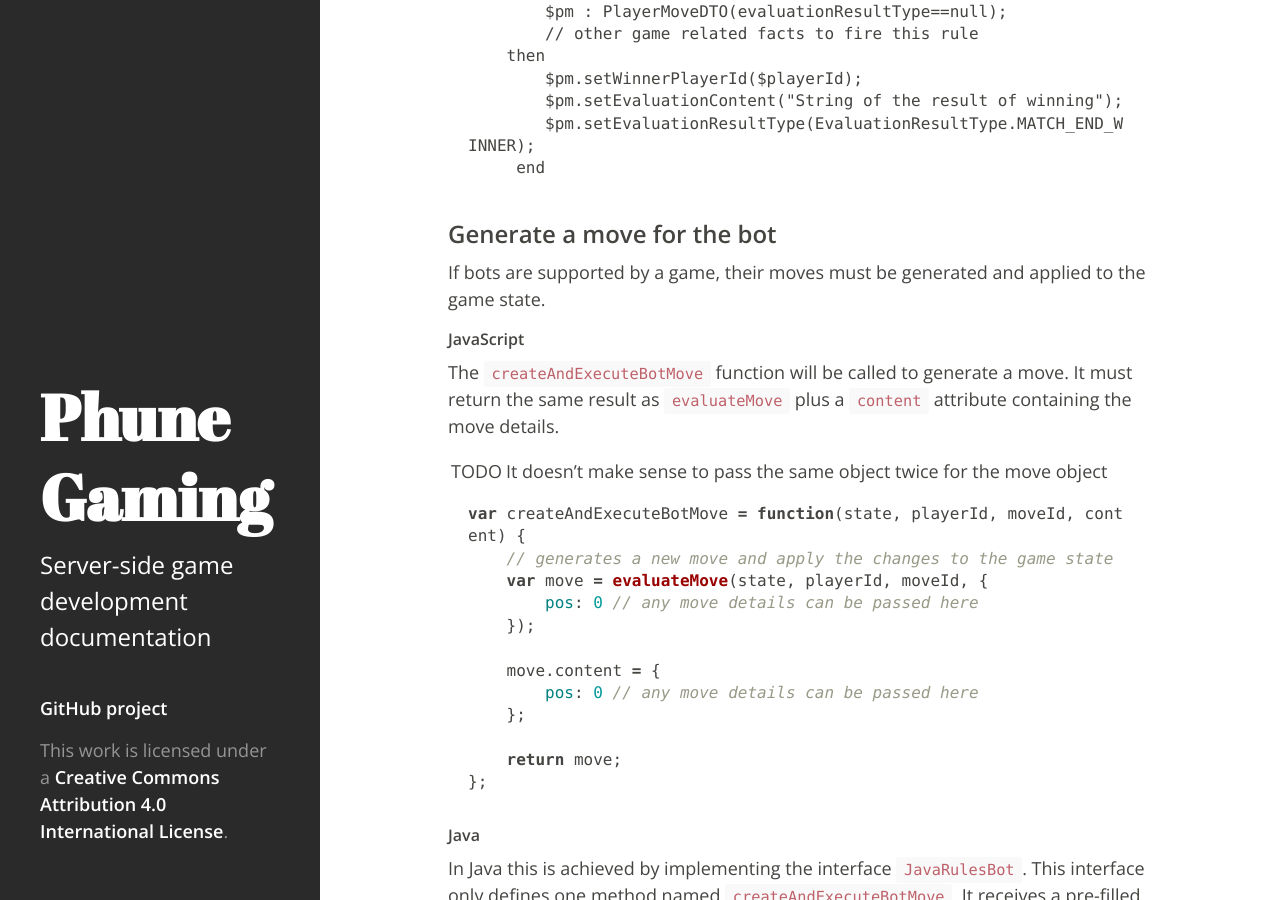
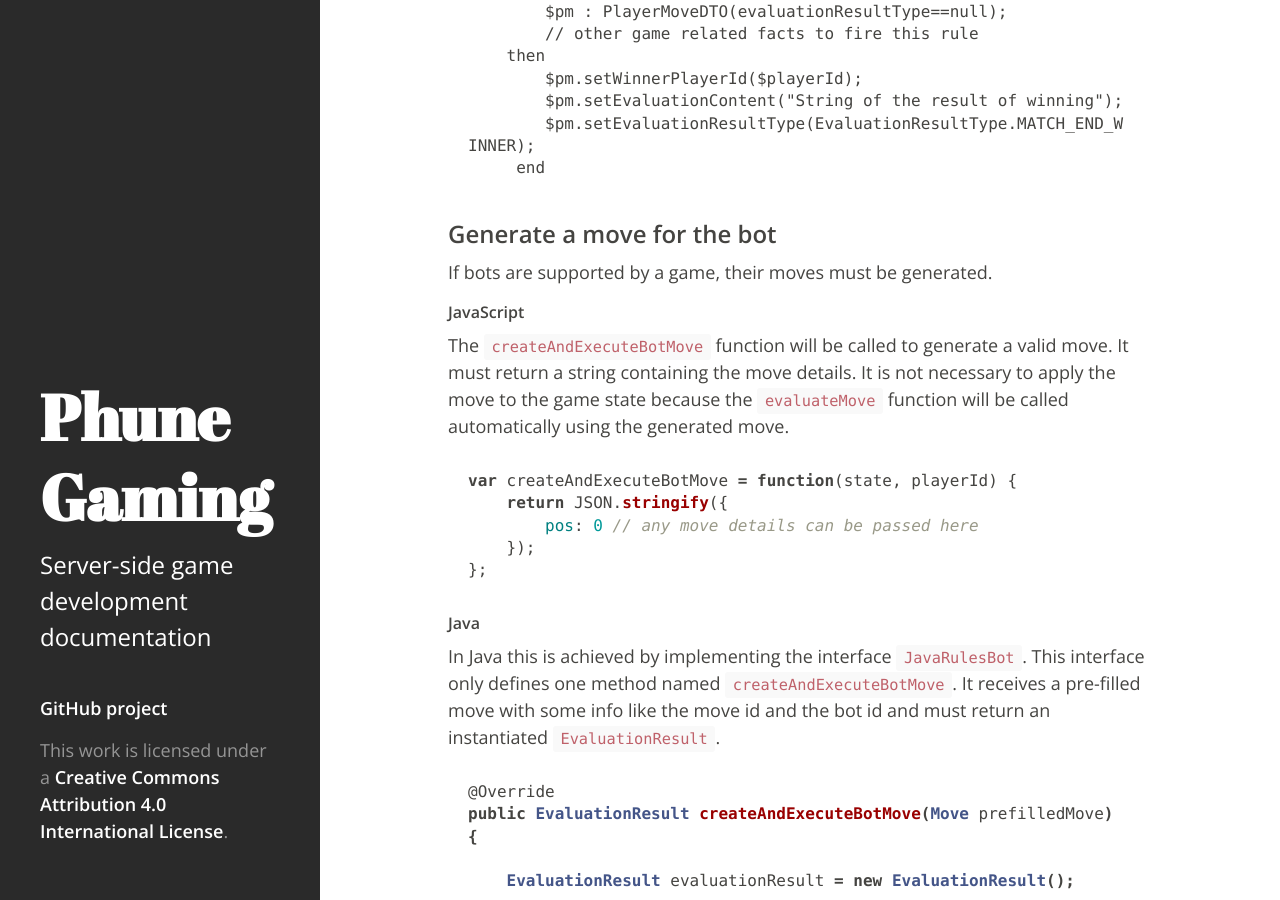
Before and after one commit to fjorge/pg-server-rules, a Jekyll site: the page built from index.md, in a window 1280 px wide and 900 px high, scrolled down 5753 px. Built offline with Jekyll 4.4.1, drawn with Linux system fonts in a browser that asks for light colours; Markdown is read by kramdown in place of the engine named in the settings.

Commit message:
Remove duplicated move content

````diff
--- a/index.md
+++ b/index.md
@@ -230,26 +230,17 @@ when
 
 ### Generate a move for the bot
 
-If bots are supported by a game, their moves must be generated and applied to the game state.
+If bots are supported by a game, their moves must be generated.
 
 #### JavaScript
 
-The `createAndExecuteBotMove` function will be called to generate a move. It must return the same result as `evaluateMove` plus a `content` attribute containing the move details.
-
-| TODO | It doesn't make sense to pass the same object twice for the move object |
+The `createAndExecuteBotMove` function will be called to generate a valid move. It must return a string containing the move details. It is not necessary to apply the move to the game state because the `evaluateMove` function will be called automatically using the generated move.
 
 ```js
-var createAndExecuteBotMove = function(state, playerId, moveId, content) {
-    // generates a new move and apply the changes to the game state
-    var move = evaluateMove(state, playerId, moveId, {
+var createAndExecuteBotMove = function(state, playerId) {
+    return JSON.stringify({
         pos: 0 // any move details can be passed here
     });
-
-    move.content = {
-        pos: 0 // any move details can be passed here
-    };
-
-    return move;
 };
 ```
 
````
